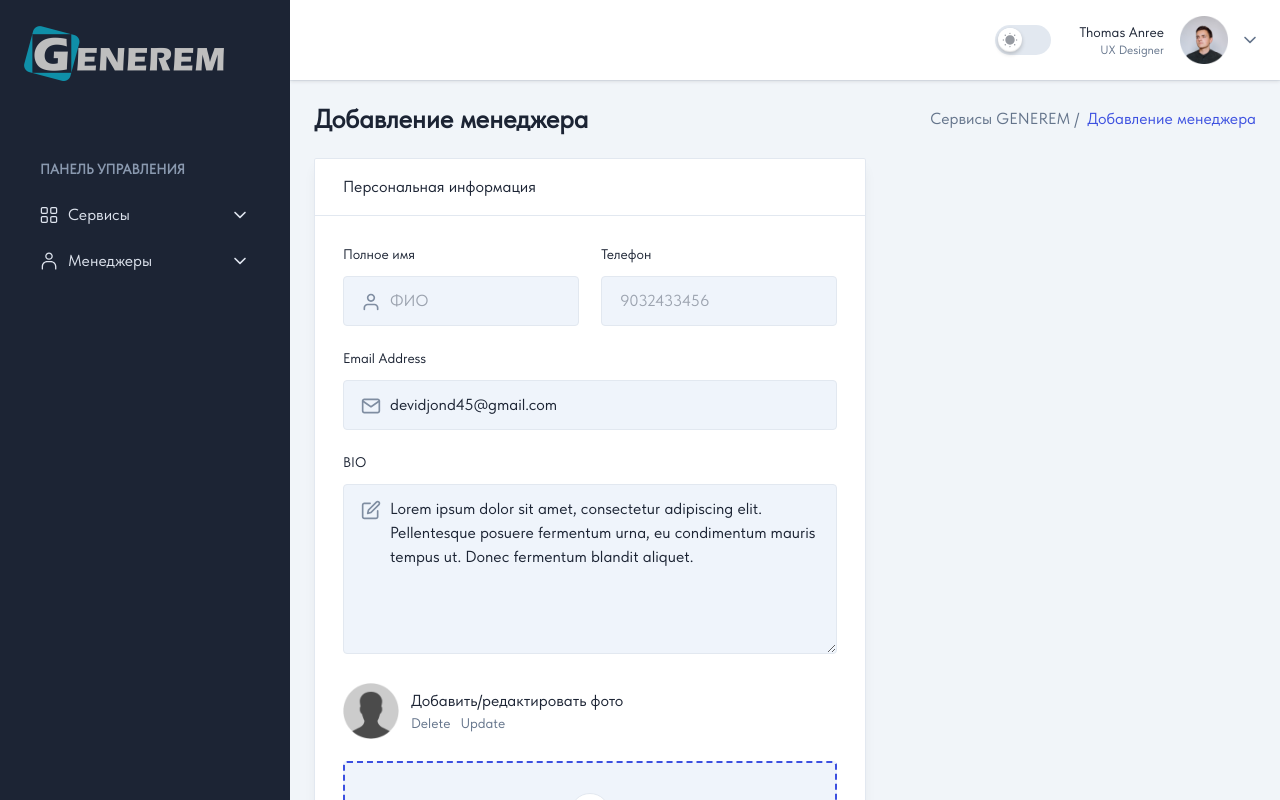
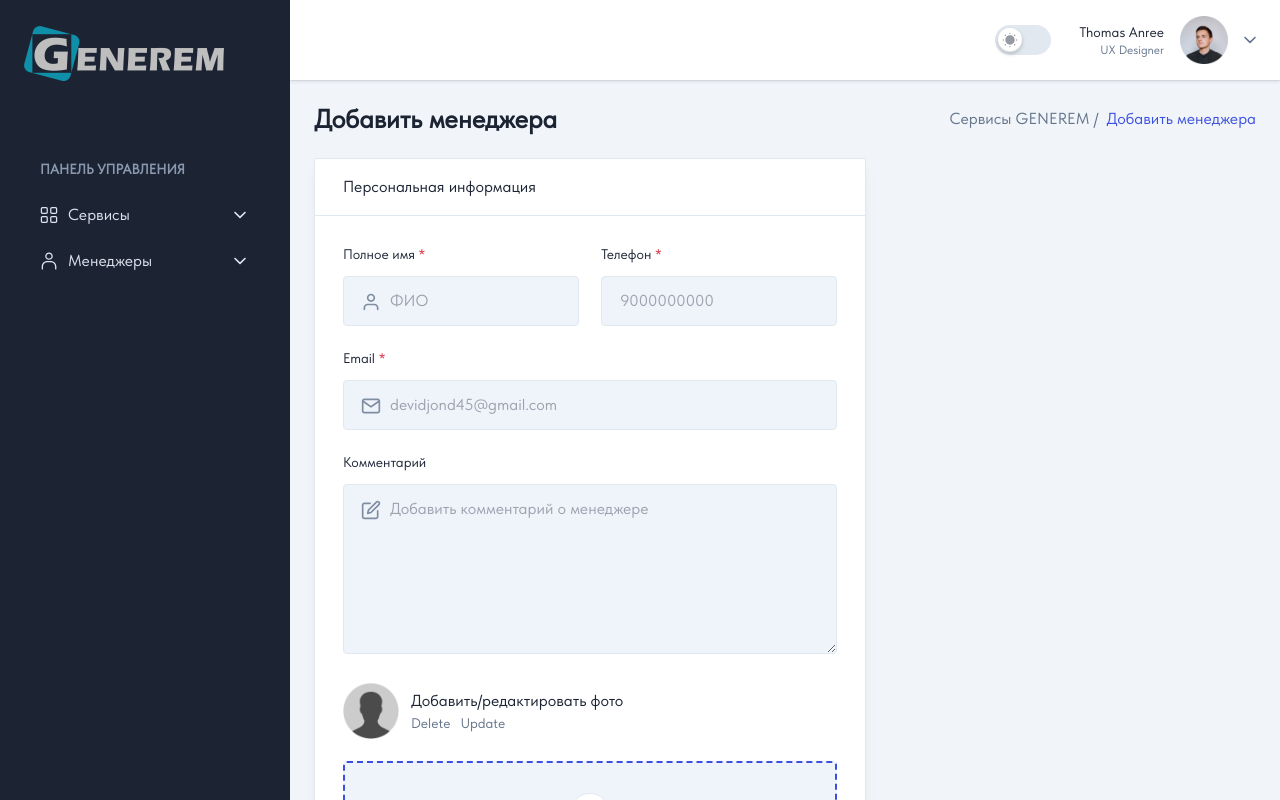
Before and after one commit to vzx7/chat3-manager-frontend, a React (Vite) app: page /add-manager in a window 1280 px wide. Built offline with nearby package versions, Linux system fonts and the light colour scheme.

Commit message:
Добавбена валидация полей (WIP) для формы добавления менеджера

```diff
--- a/src/pages/AddManager.tsx
+++ b/src/pages/AddManager.tsx
@@ -58,7 +58,7 @@ const AddManager = () => {
     <>
       <div className="mx-auto max-w-270">
 
-        <Breadcrumb pageName="Добавление менеджера" />
+        <Breadcrumb pageName="Добавить менеджера" />
 
         <div className="grid grid-cols-5 gap-8">
           <div className="col-span-5 xl:col-span-3">
@@ -76,7 +76,7 @@ const AddManager = () => {
                         className="mb-3 block text-sm font-medium text-black dark:text-white"
                         htmlFor="fullName"
                       >
-                        Полное имя
+                        Полное имя <span className="text-meta-1">*</span>
                       </label>
                       <div className="relative">
                         <span className="absolute left-4.5 top-4">
@@ -112,8 +112,8 @@ const AddManager = () => {
                             ...register('fullName', {
                               required: 'Поле обязательно к заполнению!',
                               pattern: {
-                                value: /^asdf/,
-                                message: 'Поле должно содержать ФИО - Иван Иванович Иванов'
+                                value: /^(?=.{1,40}$)[а-яёА-ЯЁ]+(?:[-' ][а-яёА-ЯЁ]+)*$/,
+                                message: 'Поле должно содержать ФИО - Иван Иванович Иванов (на кириллице)'
                               }
                             })
                           }
@@ -127,24 +127,24 @@ const AddManager = () => {
                         className="mb-3 block text-sm font-medium text-black dark:text-white"
                         htmlFor="phoneNumber"
                       >
-                        Телефон
+                        Телефон <span className="text-meta-1">*</span>
                       </label>
                       <input
                         className="w-full rounded border border-stroke bg-gray py-3 px-4.5 text-black focus:border-primary focus-visible:outline-none dark:border-strokedark dark:bg-meta-4 dark:text-white dark:focus:border-primary"
                         type="text"
                         id="phoneNumber"
-                        placeholder="9032433456"
+                        placeholder="9000000000"
                         {
                           ...register('phoneNumber', {
                             required: 'Поле обязательно к заполнению!',
                             pattern: {
-                              value: /d/,
-                              message: 'Поле должно содержать ФИО - Иван Иванович Иванов'
+                              value: /[0-9]{10}/,
+                              message: 'Поле должно содержать телефонный номер - 10 цифр (без 8/+7)'
                             }
-
                           })
                         }
                       />
+                      <TextFieldError errors={errors} error={errors['phoneNumber']?.message} />
                     </div>
                   </div>
 
@@ -153,7 +153,7 @@ const AddManager = () => {
                       className="mb-3 block text-sm font-medium text-black dark:text-white"
                       htmlFor="emailAddress"
                     >
-                      Email Address
+                      Email <span className="text-meta-1">*</span>
                     </label>
                     <div className="relative">
                       <span className="absolute left-4.5 top-4">
@@ -184,10 +184,19 @@ const AddManager = () => {
                       <input
                         className="w-full rounded border border-stroke bg-gray py-3 pl-11.5 pr-4.5 text-black focus:border-primary focus-visible:outline-none dark:border-strokedark dark:bg-meta-4 dark:text-white dark:focus:border-primary"
                         type="email"
-                        name="emailAddress"
                         id="emailAddress"
                         placeholder="devidjond45@gmail.com"
-                        defaultValue="devidjond45@gmail.com"
+                        {
+                          ...register('emailAddress', {
+                            required: 'Поле обязательно к заполнению!',
+                            pattern: {
+                              value: /^(([^<>()[\]\\.,;:\s@\"]+(\.[^<>()[\]\\.,;:\s@\"]+)*)|(\".+\"))@((\[[0-9]{1,3}\.[0-9]{1,3}\.[0-9]{1,3}\.[0-9]{1,3}\])|(([a-zA-Z\-0-9]+\.)+[a-zA-Z]{2,}))$/,
+                              message: 'Введите корректный email'
+                            }
+                          })
+                        }
+                      />
+                      <TextFieldError errors={errors} error={errors['emailAddress']?.message}
                       />
                     </div>
                   </div>
@@ -198,7 +207,7 @@ const AddManager = () => {
                       className="mb-3 block text-sm font-medium text-black dark:text-white"
                       htmlFor="Username"
                     >
-                      BIO
+                      Комментарий
                     </label>
                     <div className="relative">
                       <span className="absolute left-4.5 top-4">
@@ -237,9 +246,8 @@ const AddManager = () => {
                         name="bio"
                         id="bio"
                         rows={6}
-                        placeholder="Write your bio here"
-                        defaultValue="Lorem ipsum dolor sit amet, consectetur adipiscing elit. Pellentesque posuere fermentum urna, eu condimentum mauris tempus ut. Donec fermentum blandit aliquet."
-                      ></textarea>
+                        placeholder="Добавить комментарий о менеджере"
+                        ></textarea>
                     </div>
                   </div>
 
```
